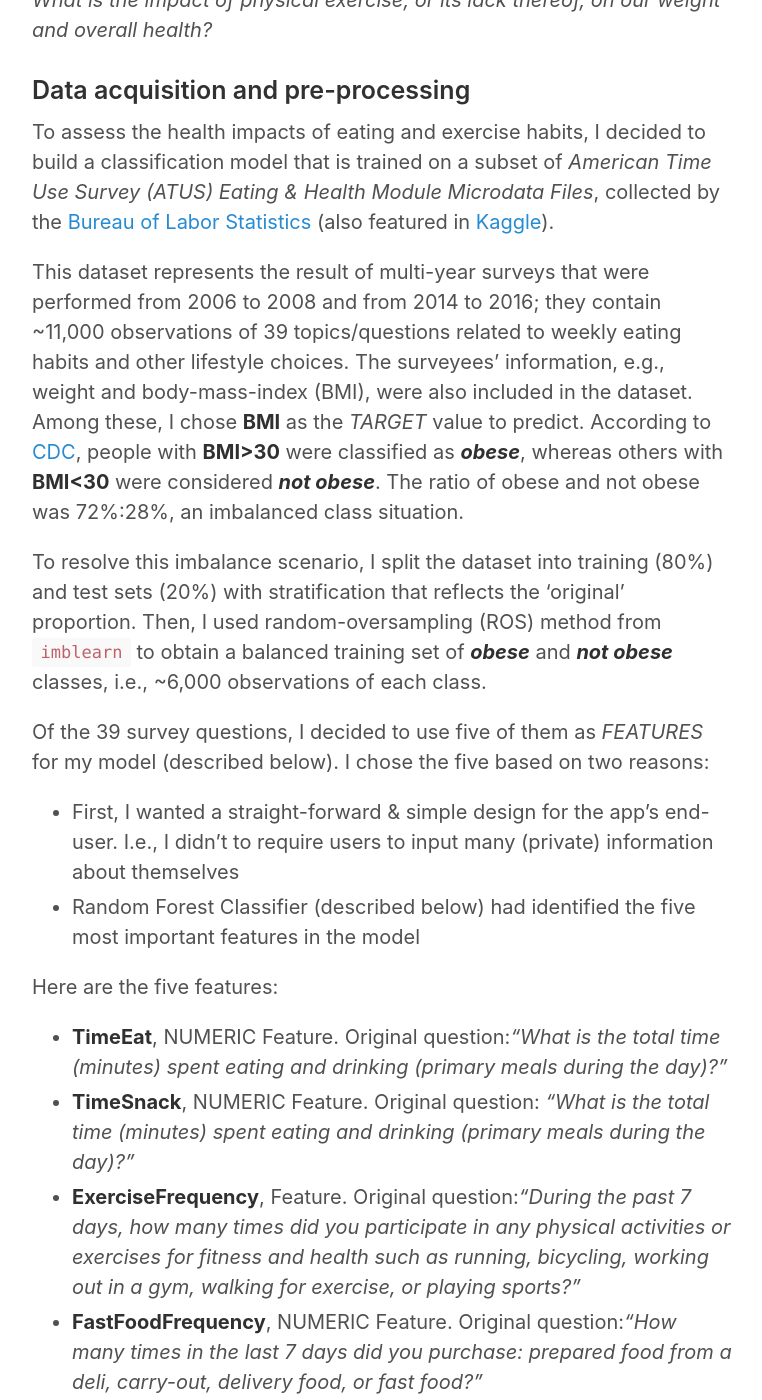
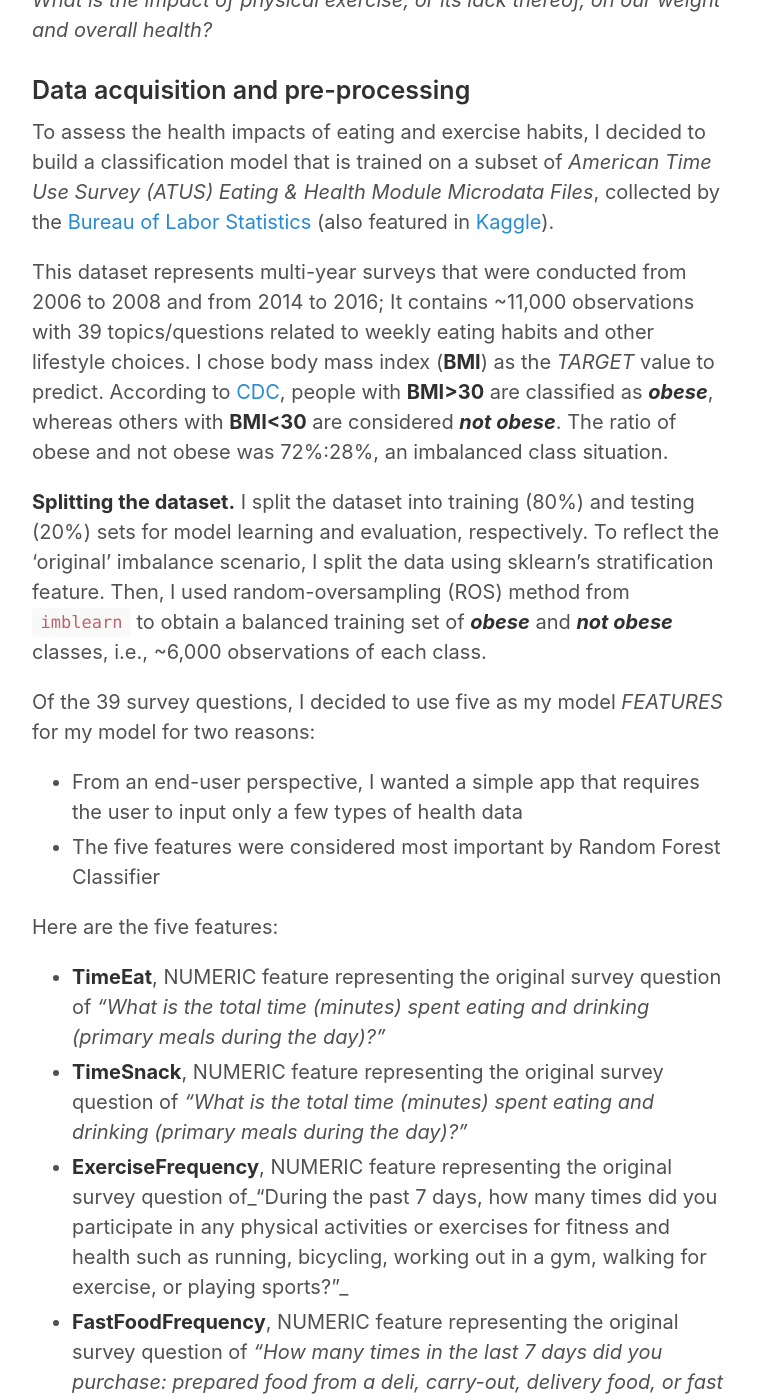
Before and after one commit to jhonsen/dj.github.io, a Jekyll site: the page built from _posts/2019-03-01-Obesity-Prediction.md, in a window 1280 px wide and 1400 px high, scrolled down 886 px. Shown: the whole window, without its empty margins (258-1020 px from the left). Built offline with Jekyll 4.4.1, drawn with Linux system fonts in a browser that asks for light colours; some of the changed text lies outside the part shown.

Commit message:
fixed typos project 3

```diff
--- a/_posts/2019-03-01-Obesity-Prediction.md
+++ b/_posts/2019-03-01-Obesity-Prediction.md
@@ -10,7 +10,7 @@ title: What Life Changes Can We Make Today To Avoid Obesity?
 
 ### Introduction
 
-This project was completed on my fifth week at Metis [data science bootcamp](https://www.thisismetis.com/data-science-bootcamps). The learning objectives for this project include building a supervised learning (classification) model and deploying its product on a web app. So, I decided to choose a topic that was dear to me, **_the obesity pandemic in the US._**
+This project was completed during my fifth week at Metis [data science bootcamp](https://www.thisismetis.com/data-science-bootcamps). The learning objectives for this project were building a supervised learning (classification) model and deploying its product on a web app. I chose a topic that was dear to me, **_the obesity pandemic in the US._**
 
 According to the [CDC](https://www.cdc.gov/nchs/fastats/leading-causes-of-death.htm), obesity-related diseases are the leading causes of death in the United States. People who are obese have higher chances of developing [heart disease, hypertension, stroke, and even (some) cancers](https://medlineplus.gov/ency/patientinstructions/000348.htm). With these statistics, I  wondered: _How much is the rise of obesity-related diseases influenced by our lifestyle? How does our (seemingly harmless) habit of snacking or dining out affect our chances of becoming obese? What is the impact of physical exercise, or its lack thereof, on our weight and overall health?_
 
@@ -19,29 +19,29 @@ According to the [CDC](https://www.cdc.gov/nchs/fastats/leading-causes-of-death.
 
 To assess the health impacts of eating and exercise habits, I decided to build a classification model that is trained on a subset of _American Time Use Survey (ATUS) Eating & Health Module Microdata Files_, collected by the [Bureau of Labor Statistics](https://www.bls.gov/tus/ehdatafiles.htm) (also featured in [Kaggle](https://www.kaggle.com/bls/eating-health-module-dataset)).
 
-This dataset represents the result of multi-year surveys that were performed from 2006 to 2008 and from 2014 to 2016; they contain ~11,000 observations of 39 topics/questions related to weekly eating habits and other lifestyle choices. The surveyees' information, e.g., weight and body-mass-index (BMI), were also included in the dataset. Among these, I chose  **BMI** as the _TARGET_ value to predict. According to [CDC](https://www.cdc.gov/obesity/adult/defining.html), people with **BMI>30** were classified as _**obese**_, whereas others with **BMI<30** were considered _**not obese**_. The ratio of obese and not obese was 72%:28%, an imbalanced class situation.
+This dataset represents multi-year surveys that were conducted from 2006 to 2008 and from 2014 to 2016; It contains ~11,000 observations with 39 topics/questions related to weekly eating habits and other lifestyle choices. I chose body mass index (**BMI**) as the _TARGET_ value to predict. According to [CDC](https://www.cdc.gov/obesity/adult/defining.html), people with **BMI>30** are classified as _**obese**_, whereas others with **BMI<30** are considered _**not obese**_. The ratio of obese and not obese was 72%:28%, an imbalanced class situation.
 
-To resolve this imbalance scenario, I split the dataset into training (80%) and test sets (20%) with stratification that reflects the 'original' proportion. Then, I used random-oversampling (ROS) method from `imblearn` to obtain a balanced training set of _**obese**_ and _**not obese**_ classes, i.e.,  ~6,000 observations of each class.
+**Splitting the dataset.** I split the dataset into training (80%) and testing (20%) sets for model learning and evaluation, respectively. To reflect the 'original' imbalance scenario, I split the data using sklearn's stratification feature. Then, I used random-oversampling (ROS) method from `imblearn` to obtain a balanced training set of _**obese**_ and _**not obese**_ classes, i.e.,  ~6,000 observations of each class.
 
-Of the 39 survey questions, I decided to use five of them as _FEATURES_ for my model (described below). I chose the five based on two reasons:
-- First, I wanted a straight-forward & simple design for the app's end-user. I.e., I didn't to require users to input many (private) information about themselves
-- Random Forest Classifier (described below) had identified the five most important features in the model
+Of the 39 survey questions, I decided to use five as my model _FEATURES_ for my model for two reasons:
+- From an end-user perspective, I wanted a simple app that requires the user to input only a few types of health data
+- The five features were considered most important by Random Forest Classifier
 
 Here are the five features:
-- **TimeEat**, NUMERIC Feature. Original question:_"What is the total time (minutes) spent eating and drinking (primary meals during the day)?"_
-- **TimeSnack**, NUMERIC Feature. Original question: _"What is the total time (minutes) spent eating and drinking (primary meals during the day)?"_
-- **ExerciseFrequency**, Feature. Original question:_"During the past 7 days, how many times did you participate in any physical activities or exercises for fitness and health such as running, bicycling, working out in a gym, walking for exercise, or playing sports?"_
-- **FastFoodFrequency**, NUMERIC Feature. Original question:_"How many times in the last 7 days did you purchase: prepared food
+- **TimeEat**, NUMERIC feature representing the original survey question of _"What is the total time (minutes) spent eating and drinking (primary meals during the day)?"_
+- **TimeSnack**, NUMERIC feature representing the original survey question of _"What is the total time (minutes) spent eating and drinking (primary meals during the day)?"_
+- **ExerciseFrequency**, NUMERIC feature representing the original survey question of_"During the past 7 days, how many times did you participate in any physical activities or exercises for fitness and health such as running, bicycling, working out in a gym, walking for exercise, or playing sports?"_
+- **FastFoodFrequency**, NUMERIC feature representing the original survey question of _"How many times in the last 7 days did you purchase: prepared food
 from a deli, carry-out, delivery food, or fast food?"_
-- **GeneralHealth**, CATEGORICAL Feature. Original question:_"In general, would you say that your physical health was excellent,
+- **GeneralHealth**, CATEGORICAL feature representing the original survey question of_"In general, would you say that your physical health was excellent,
 very good, good, fair, or poor?"_
 
 
 ### Building Classification Models and Their Classification Results
 
-To have models with high interpretability and predictive power, I used `Logistic Regression` (LR) and `Random Forest` (RF) classifier, respectively. I setup a pipeline that ran feature scaling and 10-fold cross-validation (CV) on each of the two classifiers. This pipleline was used for the _training set_, to get the best set of hyperparameters. Once, grid-searching was completed, the optimized models were used to make predictions on the _test set_.
+To consider models with high interpretability and predictive power, I examined `Logistic Regression` (LR) and `Random Forest` (RF) classifiers, respectively. I setup a pipeline that ran feature scaling and 10-fold cross-validation (CV) on each of the two classifiers. Grid-searching was also performed to find the best hyper-parameters. Finally, model performance was asessed using the (unseen) _test set_.
 
-For the app deployment, the entire dataset was used for training. The trained model was embedded in a Python `Flask` app, which utilizes `d3.js` sliders as input method.
+For the purpose of app deployment, the entire dataset was used for training. The trained model was embedded in a Python `Flask` app, which utilizes `d3.js` sliders as input method.
 
 
  ![Figure0]({{site.url}}/images/shortervid.gif)
@@ -50,7 +50,7 @@ For the app deployment, the entire dataset was used for training. The trained mo
 
 
 
-**Performance Evaluation**. In general, the performance of Logistic Regression (LR) is comparable with that of Random Forest (RF) classfier (**Figure 1**). The LR model has a slightly higher <u>accuracy</u> than RF. However, the <u>recall score</u> for RF is better than that of LR. The latter is of great importance in healthcare, as <u>it would be costly to misclassify someone who has an obesity-related disease as healthy</u>. That was the reason I chose Random Forest Classifier as the best model to use for deployment.
+**Performance Evaluation**. In general, the performance of Logistic Regression (LR) is comparable with that of Random Forest (RF) classfier (**Figure 1**). The LR model has a slightly higher <u>accuracy</u> than RF. However, the <u>recall score</u> for RF is better than that of LR. The latter is of great importance in healthcare, as <u>it would be costly to misclassify someone who has an obesity-related disease as healthy</u>. For this reason, I chose Random Forest as the classifier used in app deployment.
    ![Figure1]({{site.url}}/images/GridoptimizedModels.png)
 
   **Figure 1**. Performance of Logistic Regression and Random Forest classifiers on the training set. Hyper-parameters used in each model were optimezed using grid-search-CV. *Left*, the accuracy of each model was computed with 10-fold CV. *Right*, recall score was also obtained with 10-fold cross-validation. Jittered points on box-and-whiskers reflect scores for each of the ten folds.
```
Also changed, not shown: other parts of _posts/2019-03-01-Obesity-Prediction.md (+1 -1 lines), _posts/2019-04-22-Produce2Recipe.md (+5 -5 lines).
